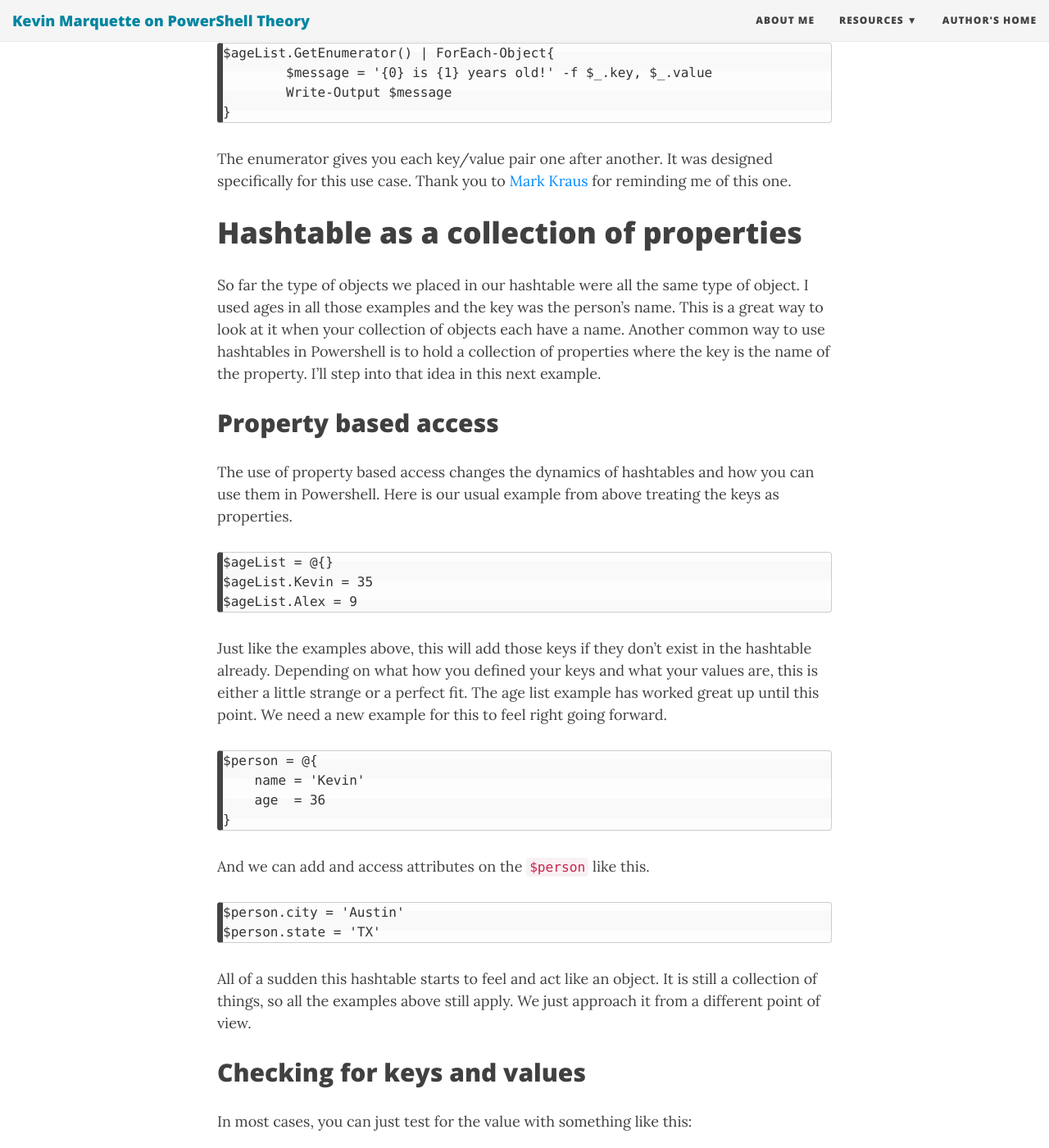
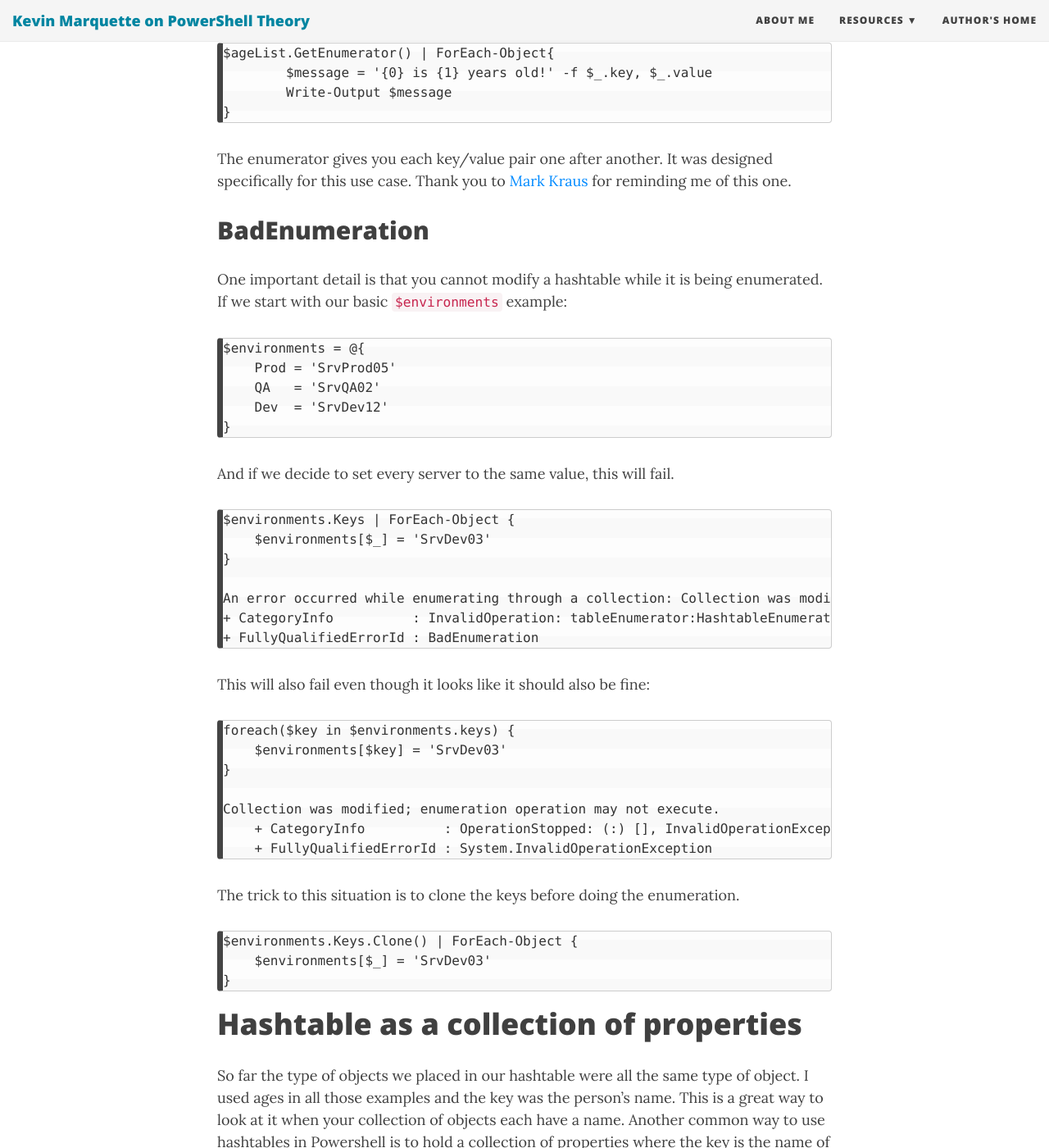
Before and after one commit to KevinMarquette/kevinmarquette.github.io, a Jekyll site: the page built from _posts/2016-11-06-powershell-hashtable-everything-you-wanted-to-know-about.md, in a window 1280 px wide and 1400 px high, scrolled down 4823 px. Shown: the whole window at 82% size. Built offline with Jekyll 4.4.1, drawn with Linux system fonts in a browser that asks for light colours; nearby versions of some CDN libraries.

Commit message:
update hashtable post

```diff
--- a/_posts/2016-11-06-powershell-hashtable-everything-you-wanted-to-know-about.md
+++ b/_posts/2016-11-06-powershell-hashtable-everything-you-wanted-to-know-about.md
@@ -144,6 +144,43 @@ That brings us to `GetEnumerator()` for iterating over our hashtable.
     }
 
 The enumerator gives you each key/value pair one after another. It was designed specifically for this use case. Thank you to [Mark Kraus](https://get-powershellblog.blogspot.com) for reminding me of this one.
+
+## BadEnumeration
+
+One important detail is that you cannot modify a hashtable while it is being enumerated. If we start with our basic `$environments` example:
+
+    $environments = @{
+        Prod = 'SrvProd05'
+        QA   = 'SrvQA02'
+        Dev  = 'SrvDev12'
+    }
+
+And if we decide to set every server to the same value, this will fail.
+
+    $environments.Keys | ForEach-Object {
+        $environments[$_] = 'SrvDev03'
+    }
+
+    An error occurred while enumerating through a collection: Collection was modified; enumeration operation may not execute.
+    + CategoryInfo          : InvalidOperation: tableEnumerator:HashtableEnumerator) [], RuntimeException
+    + FullyQualifiedErrorId : BadEnumeration
+
+This will also fail even though it looks like it should also be fine:
+
+    foreach($key in $environments.keys) {
+        $environments[$key] = 'SrvDev03'
+    }
+
+    Collection was modified; enumeration operation may not execute.
+        + CategoryInfo          : OperationStopped: (:) [], InvalidOperationException
+        + FullyQualifiedErrorId : System.InvalidOperationException
+
+The trick to this situation is to clone the keys before doing the enumeration.
+
+    $environments.Keys.Clone() | ForEach-Object {
+        $environments[$_] = 'SrvDev03'
+    }
+
 
 # Hashtable as a collection of properties
 
```
Also changed, not shown: _draft/isNullOrEmpty.md (added, +34 -0 lines).
